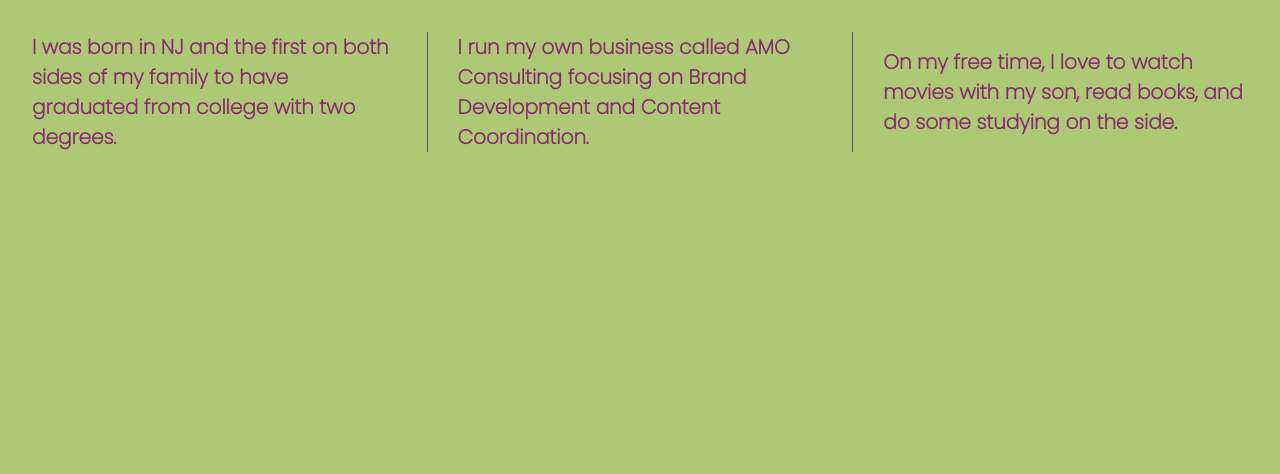
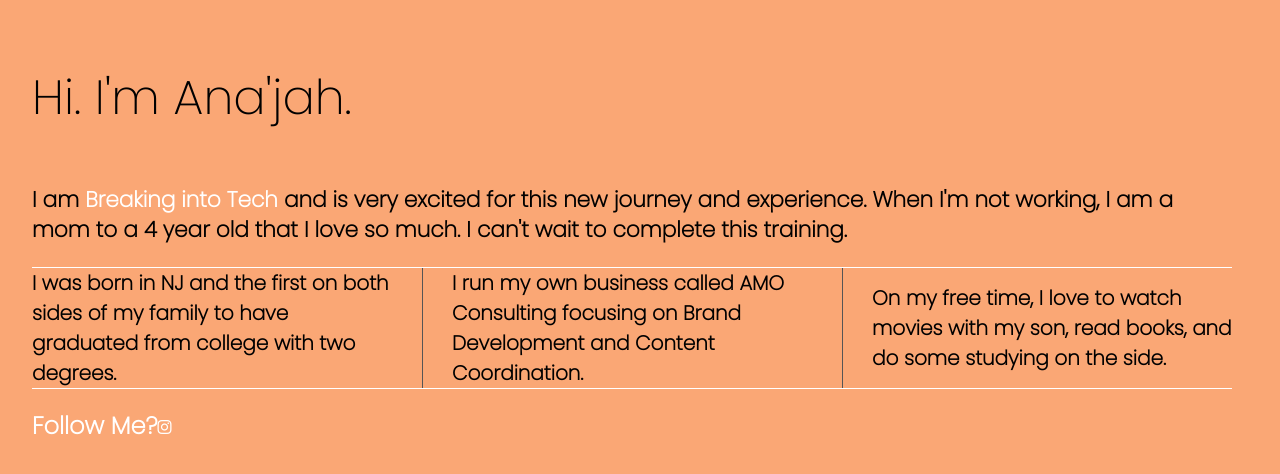
Before and after one commit to AMOC0409/divs-flexbox-starter, a plain HTML site: page index.html in a window 1280 px wide. Drawn offline with nearby package versions, Linux system fonts and the light colour scheme.

Commit message:
Adding new file

```diff
--- a/css/main.css
+++ b/css/main.css
@@ -97,7 +97,7 @@ textarea {
 
 /*Large Background Image*/
 html {
-  background-color: #adc975;
+  background-color: #faa775;
   height: 100%;
   width: 100%;
 }
@@ -106,8 +106,9 @@ body {
   font-family: 'Poppins', sans-serif;
   font-weight: 700;
   padding: 2em;
-  color: #fff;
+  color: white;
   height: 100%;
+  justify-content: center;
 }
 
 .wrapper {
@@ -119,18 +120,89 @@ body {
 
 .div-1, .div-2, .div-3 {
   display: flex;
-  justify-content: center;
+  justify-content: space-between;
   align-items: center;
-  color: #8a2870;
+  color: black;
   line-height: 1.5em;
   font-size: 1.25em;
   /* width: 30%; */
   height: auto;
+  width: 30%;
 }
 
+.flex-container {
+  display: flex;
+  flex-flow: row wrap;
+  justify-content: space-between;
+  max-width: 1200px;
+
+}
+
+.fa {
+  color: white;
+  justify-content: space-between;
+}
+
+p span {
+  font-family: 'Poppins', sans-serif;
+  color: white;
+}
+
+header,
+footer {
+  width: 100%;
+  display: flex;
+  justify-content: flex-start;
 
 
+}
 
+header h1 {
+  font-family: 'Poppins', sans-serif;
+  font-weight:300;
+  font-size: 3em;
+  height: auto;
+  color: black;
+
+}
+
+main {
+  width: 100%;
+  display: flex;
+  justify-content: center;
+  border-bottom: 1px solid #fff;
+}
+
+main p {
+  font-size: 1.35em;
+  color: black;
+}
+
+header,
+footer,
+main {
+  width: 100%;
+  display: flex;
+  justify-content: flex-start;
+}
+
+.flex-items {
+  display: flex;
+  justify-content: center;
+  align-items: center;
+  line-height: 1.5em;
+  font-size: 1em;
+  border-bottom: 1px solid #555;
+}
+
+footer {
+  border-top: 1px solid #fff;
+
+}
+
+footer i {
+  padding: 30px 20px 0 0;
+}
 
 /* ==========================================================================
    Helper classes
--- a/index.html
+++ b/index.html
@@ -6,7 +6,7 @@
         <title>Make me into a grid!</title>
         <meta name="description" content="">
         <meta name="viewport" content="width=device-width, initial-scale=1">
-
+        <script src="https://kit.fontawesome.com/9956939fcc.js" crossorigin="anonymous"></script>
         <link rel="apple-touch-icon" href="apple-touch-icon.png">
         <!-- Place favicon.ico in the root directory -->
 
@@ -14,12 +14,20 @@
         <link rel="stylesheet" href="css/main.css">
         <script src="js/vendor/modernizr-2.8.3.min.js"></script>
         <link href="https://fonts.googleapis.com/css2?family=Poppins:wght@200&display=swap" rel="stylesheet"
+
+<!--Get your own code at fontawesome.com-->
      </head>
     <body>
         <!--[if lt IE 8]>
             <p class="browserupgrade">You are using an <strong>outdated</strong> browser. Please <a href="http://browsehappy.com/">upgrade your browser</a> to improve your experience.</p>
         <![endif]-->
-
+        <section class="flex-container">
+            <header>
+              <h1> Hi. I'm Ana'jah.</h1>
+            </header>
+              <main>
+        <p>I am <span>Breaking into Tech</span> and is very excited for this new journey and experience. When I'm not working, I am a mom to a 4 year old that I love so much. I can't wait to complete this training.</p>
+      </main>
         <section class="wrapper">
           <div class="div-1" >
                 I was born in NJ and the first on both sides of my family to have graduated from college with two degrees.
@@ -30,6 +38,10 @@
             <div class="div-3" >
                 On my free time, I love to watch movies with my son, read books, and do some studying on the side.
             </div>
+            <footer>
+              <h2> Follow Me?</h2>
+                <i class="fa fa-instagram"></i>
+            </footer>
         </section>
 
                 <script src="https://ajax.googleapis.com/ajax/libs/jquery/1.11.3/jquery.min.js"></script>
```
Also changed, not shown: img/instagram-icon.png (added), img/instagram.png (added).
